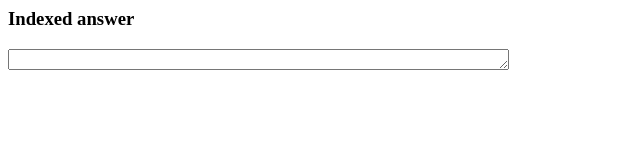
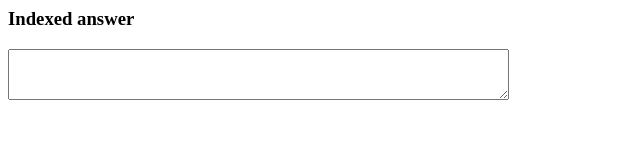
Before and after one commit to Artenes/google_index, a browser extension: page index.html in a window 1280 px wide. Shown: the whole page, without its empty margins (0-640 px from the left). Drawn offline with Linux system fonts and the light colour scheme.

Commit message:
Adds readme and change index.html

```diff
--- a/index.html
+++ b/index.html
@@ -1,4 +1,4 @@
 <div>
     <h3 id="resultindex_title">Indexed answer</h3>
-    <textarea name="resultindex_textarea" id="resultindex_textarea" cols="60" rows="1"></textarea>
+    <textarea name="resultindex_textarea" id="resultindex_textarea" cols="60" rows="3"></textarea>
 </div>
```
Also changed, not shown: image.jpg (added), 1 other file.
